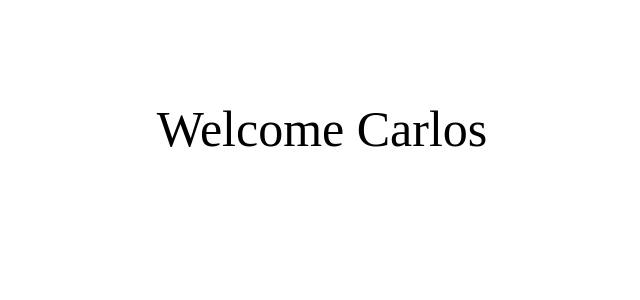
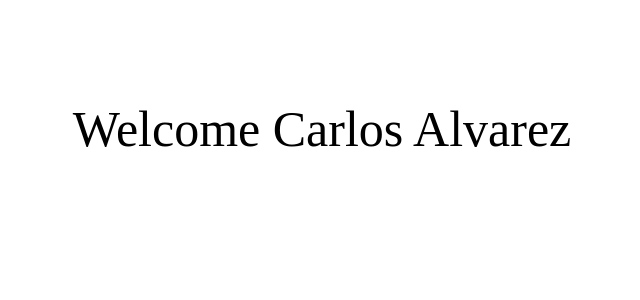
Before and after one commit to pvgrajalesg/hb-react-multipage-site, a React app: page / in a window 1280 px wide. Shown: the top 300 px of the page, without its empty margins (318-958 px from the left). Built offline with nearby package versions, Linux system fonts and the light colour scheme.

Commit message:
adding complete name component Message

```diff
--- a/src/components/Message.js
+++ b/src/components/Message.js
@@ -1,11 +1,11 @@
 import React from 'react'
 import './Message.scss'
 
-export default function Message (props) {
-  console.log(props.usuario.nombre)
+export default function Message ({usuario}) {
+  console.log(usuario.nombre)
   return (
     <div className='message'>
-      { 'Welcome ' + props.usuario.nombre}
+      { 'Welcome ' + usuario.nombre + ' ' + usuario.apellido }
     </div>
   )
 }
```
